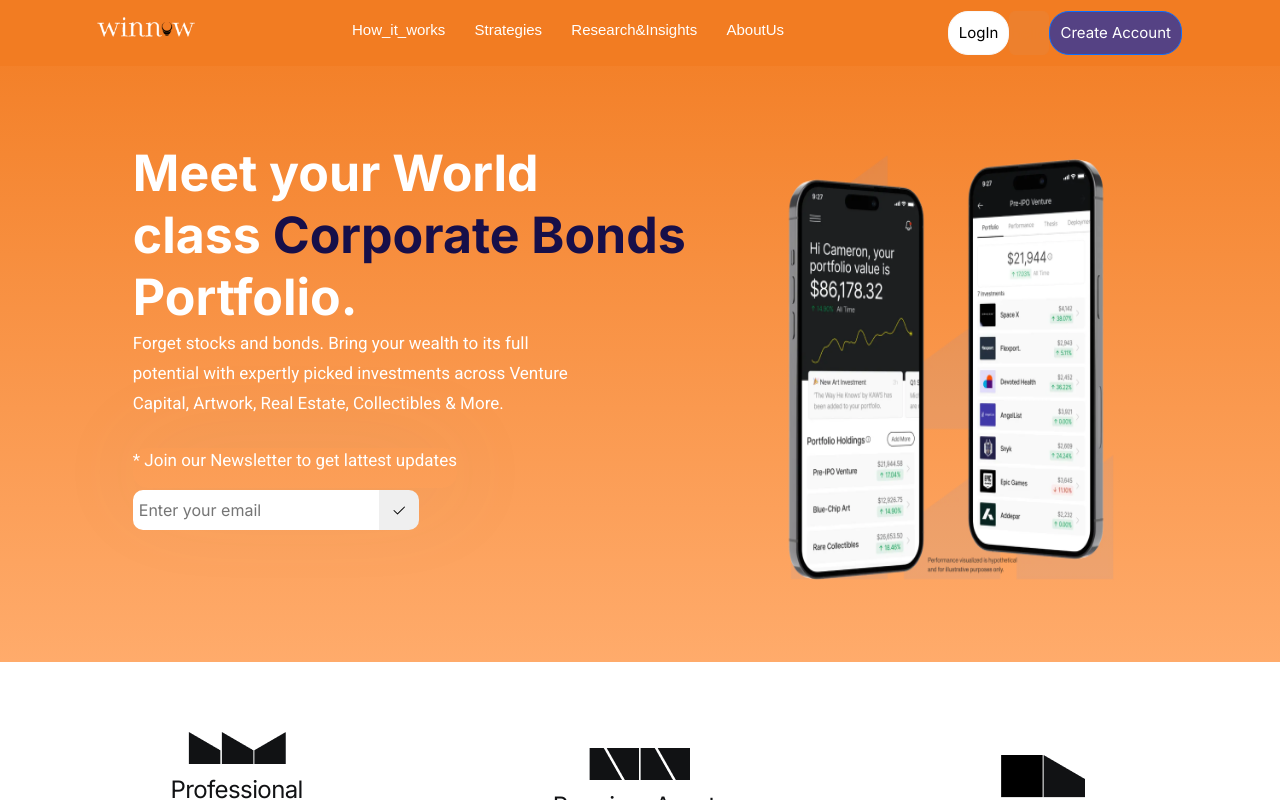
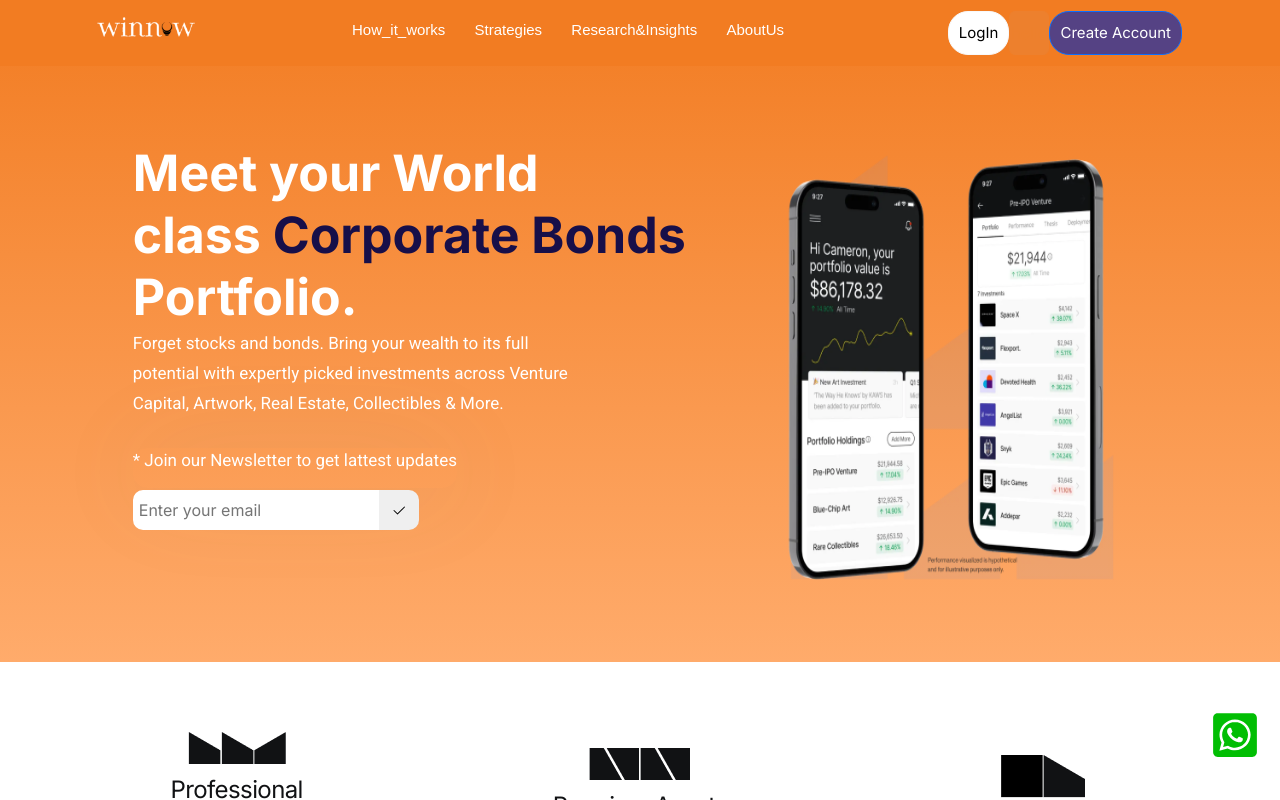
Before and after one commit to Ppreedam/winnow, a React (Create React App) app in the folder client/: page / in a window 1280 px wide. Shown: the top 800 px of the page. Built offline with nearby package versions, Linux system fonts and the light colour scheme; no server answers.

Commit message:
final submission

```diff
--- a/client/src/App.js
+++ b/client/src/App.js
@@ -1,10 +1,12 @@
 import AllRoutes from "./component/AllRoutes/AllRoutes";
 import "./App.css";
+import Whatsapp from "./component/Whattsapp/Whatsapp";
 
 function App() {
   return (
     <div className="mainRoute">
       <AllRoutes />
+      <Whatsapp/>
     </div>
   );
 }
--- a/client/src/component/HomemainPage/Winow.jsx
+++ b/client/src/component/HomemainPage/Winow.jsx
@@ -19,6 +19,7 @@ import { useNavigate } from "react-router-dom";
 import axios from "axios";
 import { toast } from "react-hot-toast";
 import { BsCheck2 } from "react-icons/bs";
+// import Whatsapp from "../Whattsapp/Whatsapp";
 
 const Winow = () => {
   const [product, setProduct] = useState([]);
@@ -344,6 +345,7 @@ const Winow = () => {
           </button>
         </div>
       </div>
+      {/* <Whatsapp/> */}
     </div>
   );
 };
--- /dev/null
+++ b/client/src/component/Whattsapp/Whatsapp.jsx
@@ -0,0 +1,15 @@
+import React from 'react'
+import style from "./Whatsapp.module.css"
+import { FaWhatsappSquare } from "react-icons/fa";
+
+const Whatsapp = () => {
+  return (
+    <div className={style.container}>
+        <a href='https://wa.me/916201184579' target='_blank'>
+            <FaWhatsappSquare className={style.whatsapp_icon}/>
+        </a>
+    </div>
+  )
+}
+
+export default Whatsapp
--- /dev/null
+++ b/client/src/component/Whattsapp/Whatsapp.module.css
@@ -0,0 +1,10 @@
+.container{
+    position: fixed;
+    bottom: 40px;
+    right: 20px;
+
+}
+.whatsapp_icon{
+    color:#01be03;
+    font-size: 50px;
+}
```
